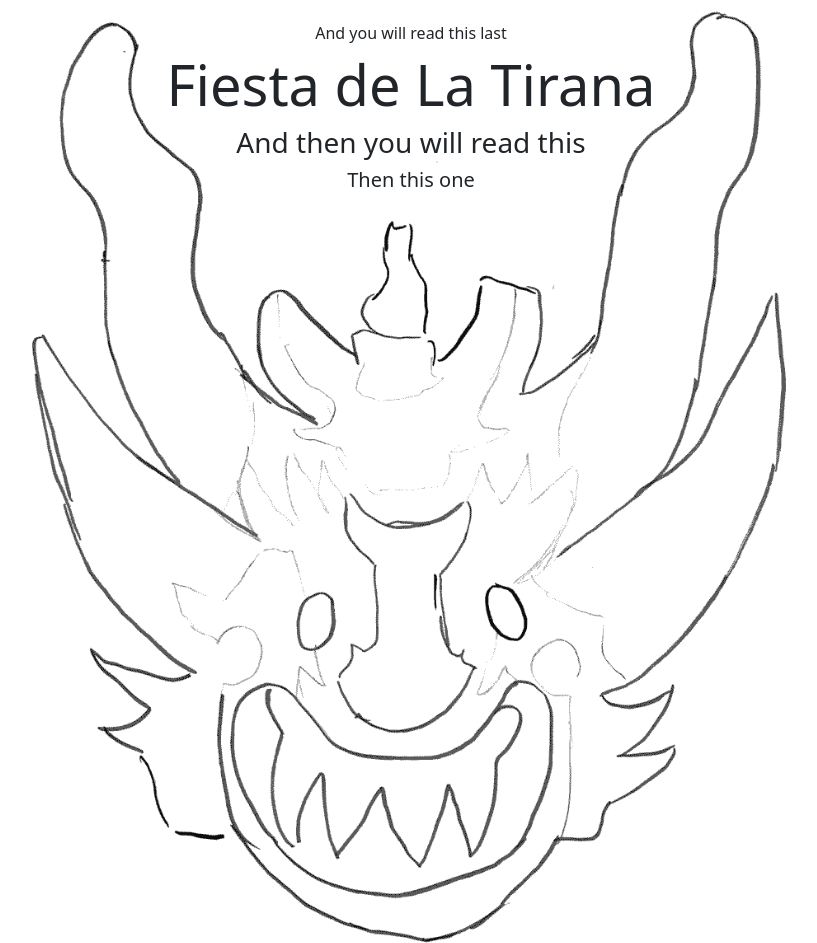
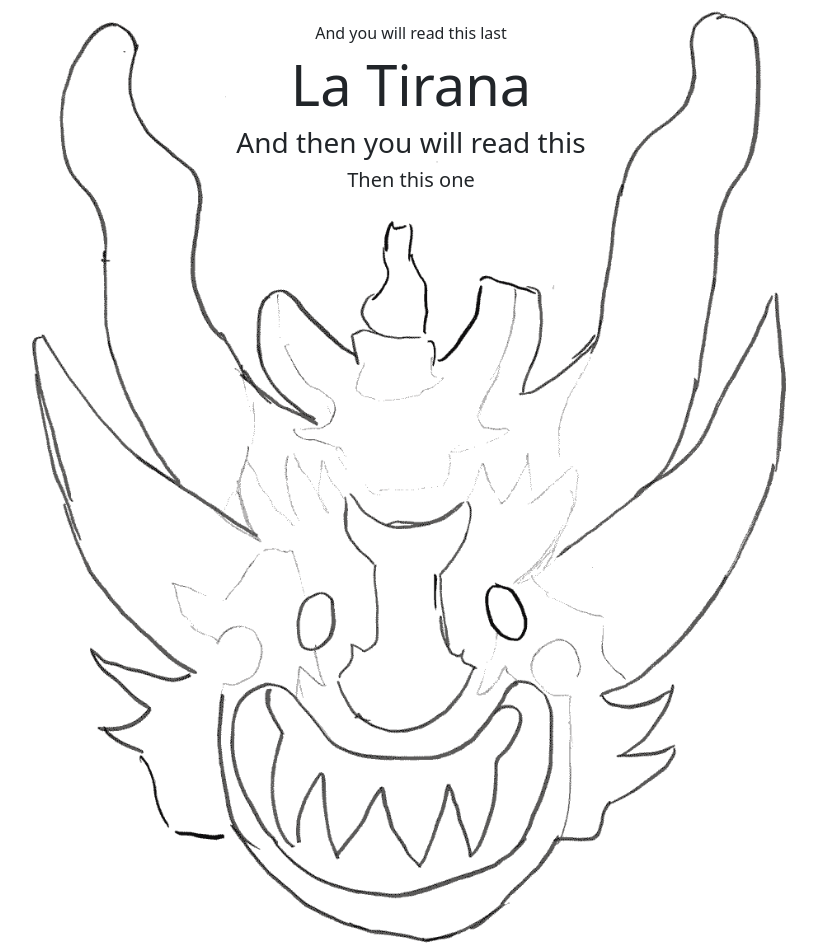
Before and after one commit to carnaval-la-tirana/maqueta, a plain HTML site: page index.html in a window 1280 px wide. Shown: the top 943 px of the page, without its empty margins (229-1046 px from the left). Drawn offline with nearby package versions, Linux system fonts and the light colour scheme.

Commit message:
Update index.html

```diff
--- a/index.html
+++ b/index.html
@@ -21,7 +21,7 @@
                 <div class="row my-auto">
                     <div class="col-12 mx-auto pt-4 text-center">
                         <h4 class="fs-6">And you will read this last</h4>
-                        <h1 class="display-4">Fiesta de La Tirana</h1>
+                        <h1 class="display-4">La Tirana</h1>
                         <h2 class="fs-3">And then you will read this</h2>
                         <h3 class="fs-5">Then this one</h3>
                     </div>
```
